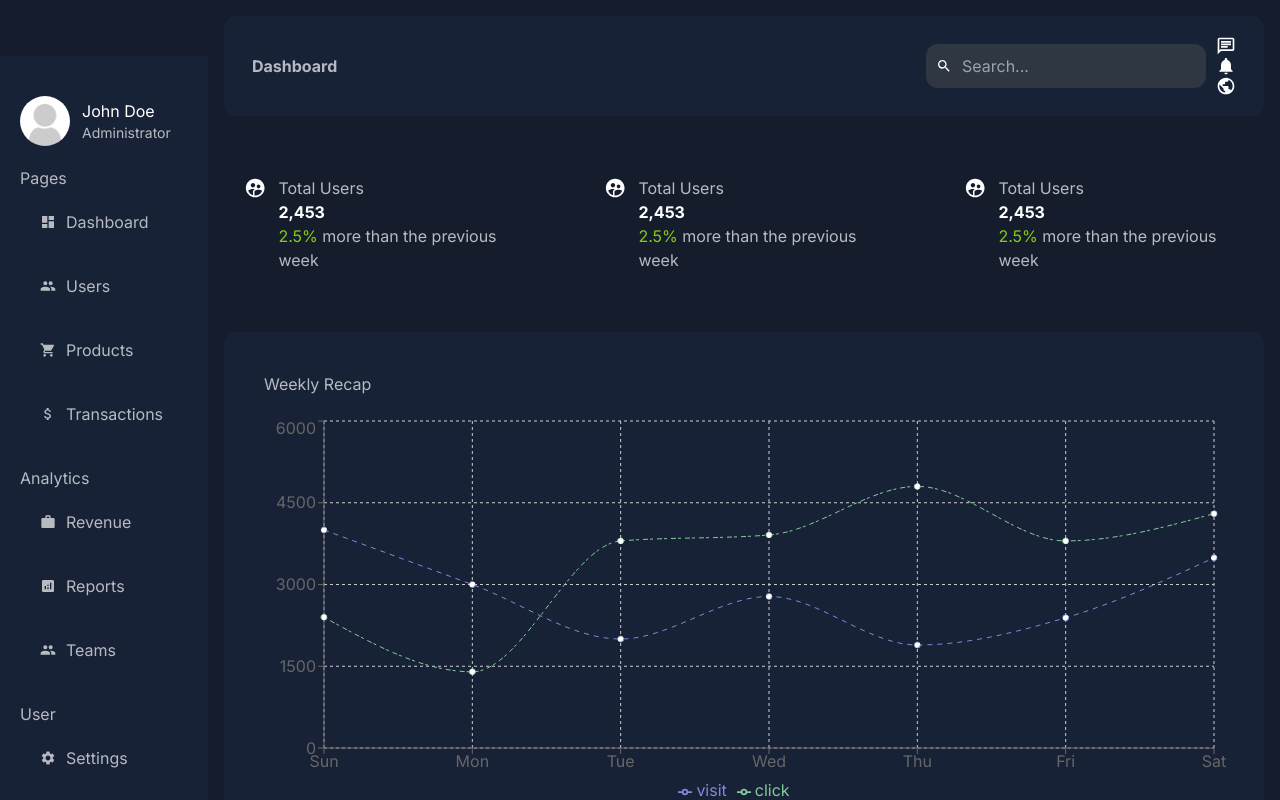
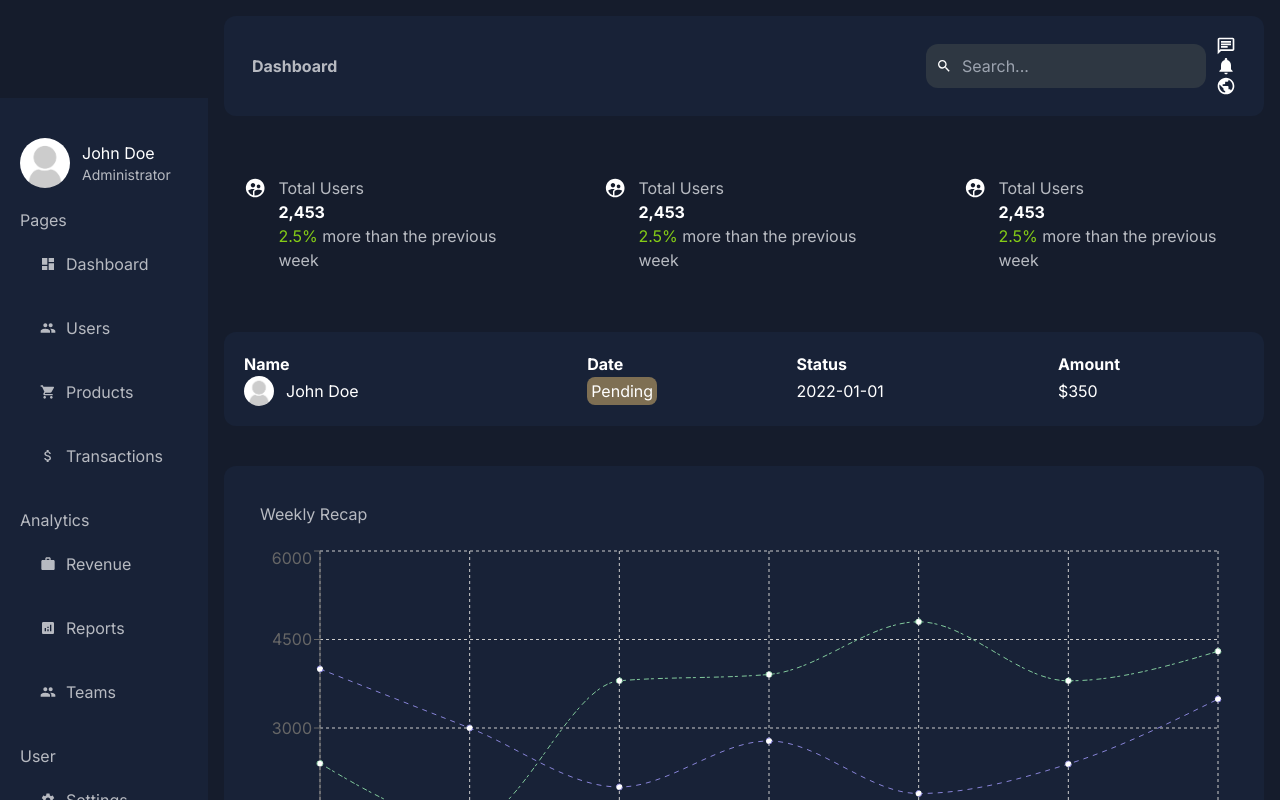
Before and after one commit to PhilaNgcamu/next-js-app, a Next.js app: page /dashboard in a window 1280 px wide. Shown: the top 800 px of the page. Built offline with nearby package versions, Linux system fonts and the light colour scheme.

Commit message:
Make a table

```diff
--- a/src/app/components/ui/chart/chart.js
+++ b/src/app/components/ui/chart/chart.js
@@ -49,9 +49,9 @@ export default function Chart() {
     },
   ];
   return (
-    <div className="container h-[500px] mt-10 bg-[#182237] p-5 rounded-xl">
+    <div className="container h-[450px] mt-10 bg-[#182237] p-4 rounded-xl">
       <h2 className="text-[#b7bac1] p-5">Weekly Recap</h2>
-      <ResponsiveContainer width="100%" height="85%">
+      <ResponsiveContainer width="100%" height="100%">
         <LineChart
           width={500}
           height={300}
--- a/src/app/components/ui/sidebar/sidebar.js
+++ b/src/app/components/ui/sidebar/sidebar.js
@@ -78,7 +78,7 @@ const sidebarData = [
 
 export default function Sidebar() {
   return (
-    <div className="h-screen flex flex-col container bg-[#182237] p-5">
+    <div className="h-screen sticky flex flex-col container bg-[#182237] p-5">
       <div className="flex items-center mt-5">
         <Image
           src="/noavatar.png"
--- a/src/app/dashboard/layout.js
+++ b/src/app/dashboard/layout.js
@@ -5,7 +5,7 @@ import Sidebar from "../components/ui/sidebar/sidebar";
 export default function DashboardLayout({ children }) {
   return (
     <div className="flex flex-row justify-between items-center">
-      <div className="flex-[1]">
+      <div className="flex-1">
         <Sidebar />
       </div>
       <div className="flex-[5] px-4 pt-4">
--- a/src/app/dashboard/page.js
+++ b/src/app/dashboard/page.js
@@ -1,3 +1,4 @@
+import Image from "next/image";
 import Card from "../components/ui/card/card";
 import Chart from "../components/ui/chart/chart";
 
@@ -10,6 +11,39 @@ const Dashboard = () => {
         <Card />
       </div>
       <div>
+        <div className="mt-10 bg-[#182237] p-5 rounded-xl">
+          <table className="w-full">
+            <thead>
+              <tr>
+                <th className="text-white text-left">Name</th>
+                <th className="text-white text-left">Date</th>
+                <th className="text-white text-left">Status</th>
+                <th className="text-white text-left">Amount</th>
+              </tr>
+            </thead>
+            <tbody>
+              <tr>
+                <td className="flex items-center">
+                  <Image
+                    src="/noavatar.png"
+                    alt="John Doe"
+                    width={30}
+                    height={30}
+                    className="rounded-full"
+                  />
+                  <span className="ml-3 text-white">John Doe</span>
+                </td>
+                <td>
+                  <span className="p-1 text-white rounded-lg bg-[#f7cb7375]">
+                    Pending
+                  </span>
+                </td>
+                <td className="text-white">2022-01-01</td>
+                <td className="text-white">$350</td>
+              </tr>
+            </tbody>
+          </table>
+        </div>
         <Chart />
       </div>
     </div>
```
